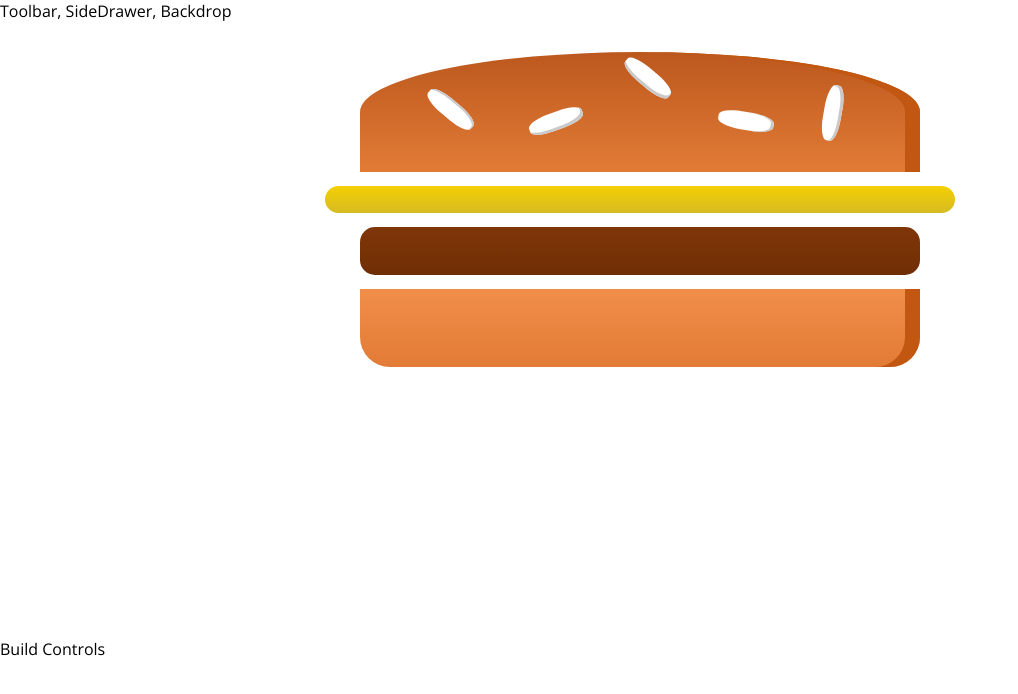
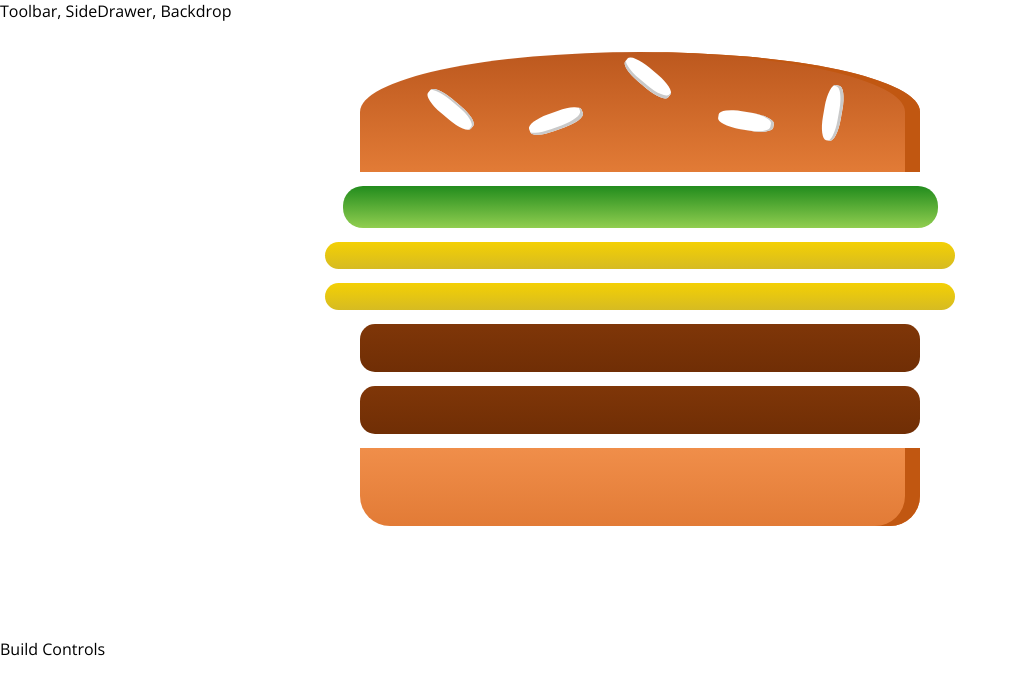
Before and after one commit to kevinlens/React-Burger-App, a React (Create React App) app: page / in a window 1280 px wide. Shown: the top 694 px of the page, without its empty margins (0-1018 px from the left). Built offline with nearby package versions, Linux system fonts and the light colour scheme.

Commit message:
small changes

```diff
--- a/src/components/Burger/Burger.js
+++ b/src/components/Burger/Burger.js
@@ -12,12 +12,28 @@ import burgerIngredient from './BurgerIngredient/BurgerIngredient';
 const burger = (props) => {
 
     /*turning the (STATE: ingredient OBJECT) into an ARRAY with
-    Object.key. Then for every INDEX(igKey) within the newly
-    created ARRAY, */
+    Object.key.
+    ---> ingredients: ["salad", "bacon", "cheese", "meat"] */
     const transformedIngredients = Object.keys(props.ingredients)
         .map(igKey =>{
+            // console.log(Array(2));
+            // console.log(...Array(2));
+
+            /*
+            Array("Saab","Volvo","BMW") and ["Saab","Volvo","BMW"]
+            are the same resulting in:
+            Array(3) [ "Saab", "Volvo", "BMW" ]
+            however, passing in a single element such as
+            Array(2) is completely different
+            */
+
+            // console.log(...Array(props.ingredients[igKey]));
+
+            /*Array() is a method taking in an argument, i has the
+            functionality of an array*/
+
             return [...Array(props.ingredients[igKey])].map((_,i)=>{
-                <BurgerIngredient key={igKey + 1 } type={igKey}/>
+                return <BurgerIngredient key={igKey + i } type={igKey}/>
             });
         })
 
@@ -28,8 +44,7 @@ const burger = (props) => {
         not possible with <Aux> or hoc*/
         <div className={classes.Burger}>
             <BurgerIngredient type="bread-top" />
-            <BurgerIngredient type="cheese" />
-            <BurgerIngredient type="meat" />
+            {transformedIngredients}
             <BurgerIngredient type="bread-bottom" />
         </div>
 
```
